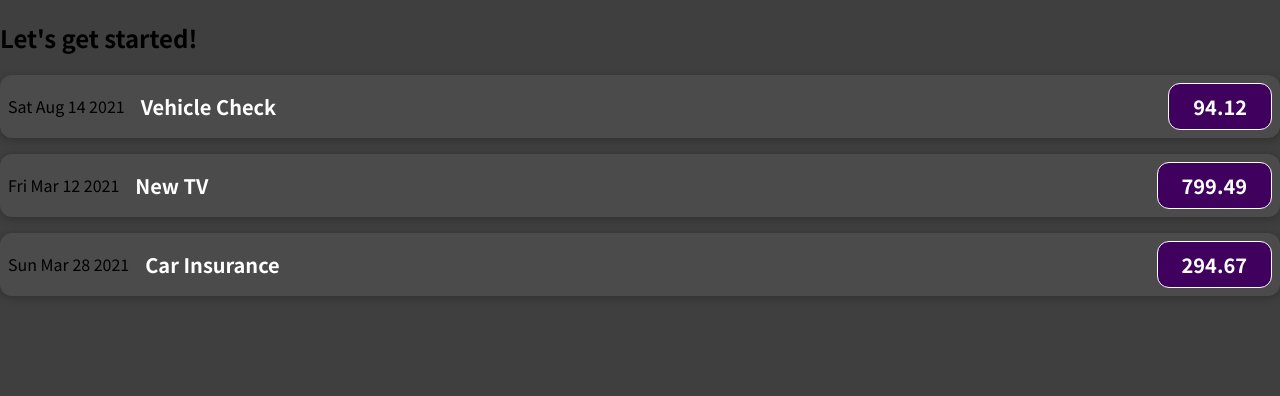
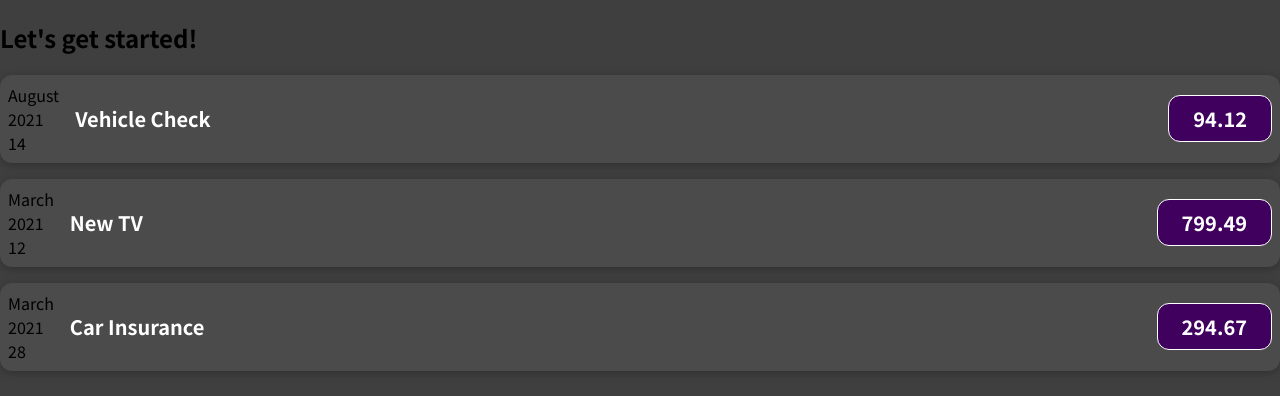
Before and after one commit to iRahulP/expense__TRACKER, a React (Create React App) app: page / in a window 1280 px wide. Shown: the top 396 px of the page. Built offline with nearby package versions, Linux system fonts and the light colour scheme.

Commit message:
nesting props

```diff
--- /dev/null
+++ b/src/components/ExpenseDate.js
@@ -0,0 +1,17 @@
+import React from 'react'
+
+function ExpenseDate(props) {
+    const month = props.edate.toLocaleString('en-US',{ month: 'long' });
+    const day = props.edate.toLocaleString('en-US',{ day : '2-digit' })
+    const year = props.edate.getFullYear();
+
+    return (
+        <div>
+            <div>{month}</div>
+            <div>{year}</div>
+            <div>{day}</div>
+        </div>
+    )
+}
+
+export default ExpenseDate;
--- a/src/components/ExpenseItem.js
+++ b/src/components/ExpenseItem.js
@@ -1,10 +1,16 @@
 import React from 'react';
 import './ExpenseItem.css';
+import ExpenseDate from './ExpenseDate';
 
 const ExpenseItem = (props) => {
     return (
         <div className="expense-item">
-            <div>{props.edate.toString().slice(0,15)}</div>
+            <div>
+                <ExpenseDate
+                    edate={props.edate}
+
+                />
+            </div>
             <div className="expense-item__description">
                 <h2>{props.etitle}</h2>
                 <div className="expense-item__price">
```
Also changed, not shown: 1 other file (tests, documents, lock files or other folders).
